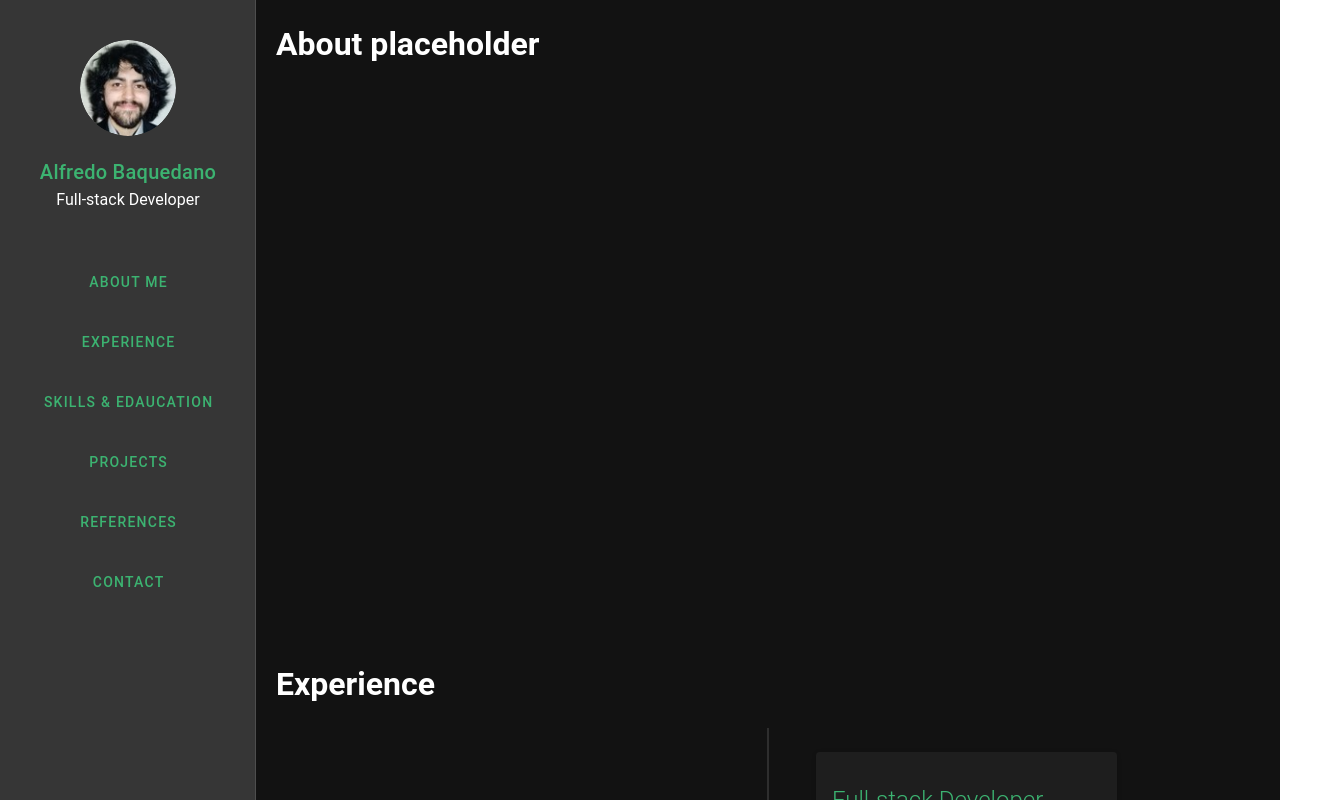
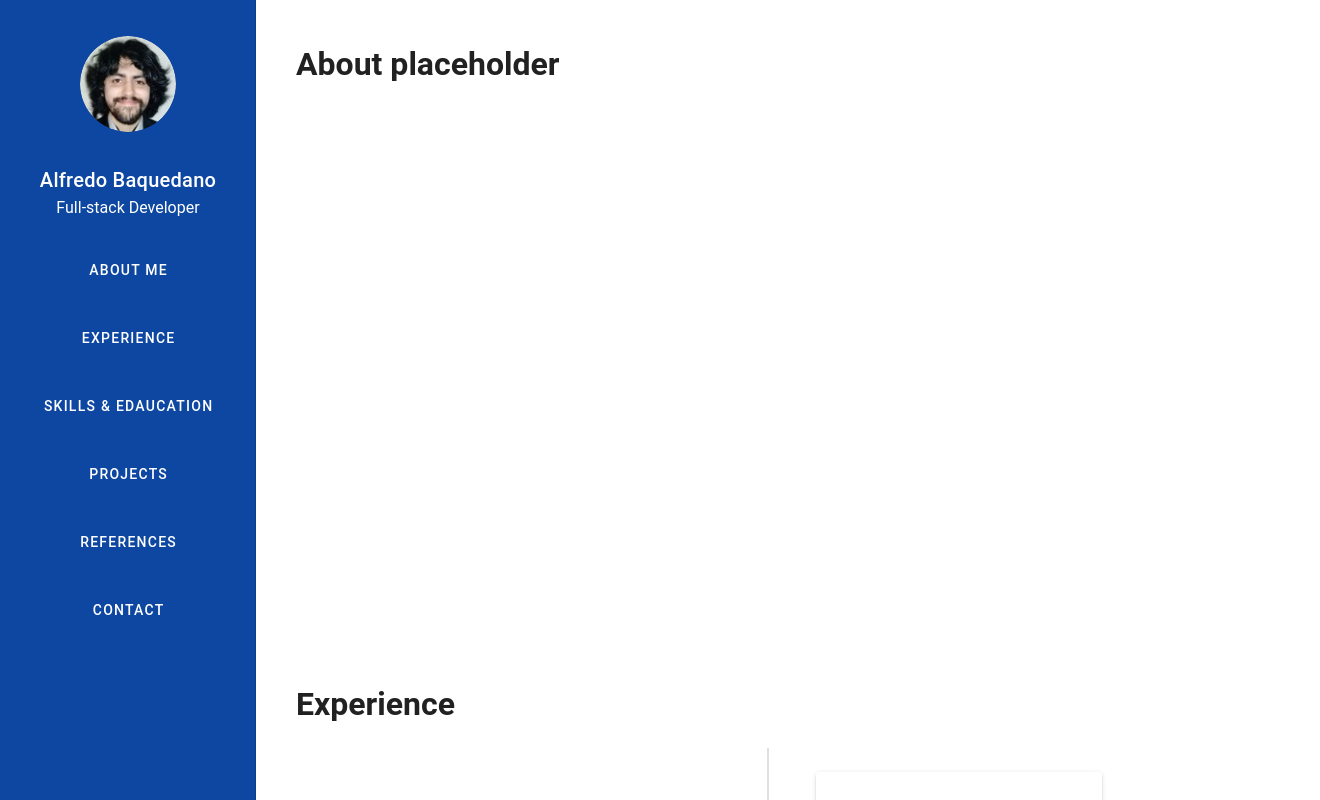
Before and after one commit to alfredo-baquedano/cv, a Vue app: page / in a window 1280 px wide. Shown: the top 800 px of the page, 1320 px wide, since content can reach past the window. Built offline with nearby package versions, Linux system fonts and the light colour scheme; a small style sheet from the web is missing.

Commit message:
improve general app theme

```diff
--- a/src/App.vue
+++ b/src/App.vue
@@ -1,91 +1,67 @@
 <template>
   <v-app dark>
-    <v-navigation-drawer permanent app>
-      <v-layout column align-center pa- 5>
-        <v-flex py-5>
-          <v-layout column align-center>
-            <v-avatar class="my-5" size="96">
+    <v-navigation-drawer class="navigation-drawer-gradint" color="primary" app>
+      <v-row justify="center" no-gutters class="pa-5">
+        <v-avatar class="my-4" size="96">
           <img
             :src="'img/alfredo.jpg'"
             alt="Alfredo">
         </v-avatar>
-            <div class="title primary--text">Alfredo Baquedano</div>
-            <span class="subtitle">Full-stack Developer</span>
-          </v-layout>
-        </v-flex>
-        <v-flex py-5>
-          <v-layout column align-center>
-            <v-flex py-3>
+        <v-row justify="center" class="my-4">
+          <span class="title white--text">Alfredo Baquedano</span><br/>
+          <span class="subtitle white--text">Full-stack Developer</span>
+        </v-row>
         <v-btn
+          class="my-4"
           text
-                color="primary"
+          color="white"
           @click="$vuetify.goTo('#about')">
           About me
         </v-btn>
-            </v-flex>
-            <v-flex py-3>
         <v-btn
+          class="my-4"
           text
-                color="primary"
+          color="white"
           @click="$vuetify.goTo('#experience')">
           Experience
         </v-btn>
-            </v-flex>
-            <v-flex py-3>
         <v-btn
+          class="my-4"
           text
-                color="primary"
+          color="white"
           @click="$vuetify.goTo('#education')">
           Skills & Edaucation
         </v-btn>
-            </v-flex>
-            <v-flex py-3>
         <v-btn
+          class="my-4"
           text
-                color="primary"
+          color="white"
           @click="$vuetify.goTo('#projects')">
           Projects
         </v-btn>
-            </v-flex>
-            <v-flex py-3>
         <v-btn
+          class="my-4"
           text
-                color="primary"
+          color="white"
           @click="$vuetify.goTo('#references')">
           References
         </v-btn>
-            </v-flex>
-            <v-flex py-3>
         <v-btn
+          class="my-4"
           text
-                color="primary"
+          color="white"
           @click="$vuetify.goTo('#contact')">
           Contact
         </v-btn>
-            </v-flex>
-          </v-layout>
-        </v-flex>
-      </v-layout>
+      </v-row>
     </v-navigation-drawer>
     <v-content>
-      <v-layout pa-5 id="about">
-        <About/>
-      </v-layout>
-      <v-layout pa-5 id="experience">
-        <Experience/>
-      </v-layout>
-      <v-layout pa-5 id="education">
-        <Education/>
-      </v-layout>
-      <v-layout pa-5 id="projects">
-        <Projects/>
-      </v-layout>
-      <v-layout pa-5 id="references">
-        <References/>
-      </v-layout>
-      <v-layout pa-5 id="contact">
-        <Contact/>
-      </v-layout>
+      <About class="ma-10" id="about"/>
+      <Experience class="ma-10" id="experience"/>
+      <Education class="ma-10" id="education"/>
+      <Projects class="ma-10" id="projects"/>
+      <References class="ma-10" id="references"/>
+      <Contact class="ma-10" id="contact"/>
     </v-content>
   </v-app>
 </template>
@@ -115,3 +91,10 @@ export default {
   },
 };
 </script>
+<style>
+/*
+.navigation-drawer-gradint {
+    background: linear-gradient(to right, #FFAF7B, #D76D77, #3A1C71)
+}
+*/
+</style>
--- a/src/plugins/vuetify.js
+++ b/src/plugins/vuetify.js
@@ -2,19 +2,20 @@ import Vue from 'vue';
 import Vuetify from 'vuetify';
 import 'vuetify/dist/vuetify.min.css';
 import es from 'vuetify/es5/locale/es';
-import '@mdi/font/css/materialdesignicons.css'
+import '@mdi/font/css/materialdesignicons.css';
+import colors from 'vuetify/lib/util/colors';
 
 Vue.use(Vuetify);
 
 export default new Vuetify({
   theme: {
-    dark: true,
+    dark: false,
     options: {
       customProperties: true,
     },
     themes: {
       light: {
-        primary: '#ee44aa',
+        primary: colors.blue.darken4,
         secondary: '#424242',
         accent: '#2E8B57',
         error: '#FF5252',
```
Lines whose indentation alone changed are shown as unchanged.
